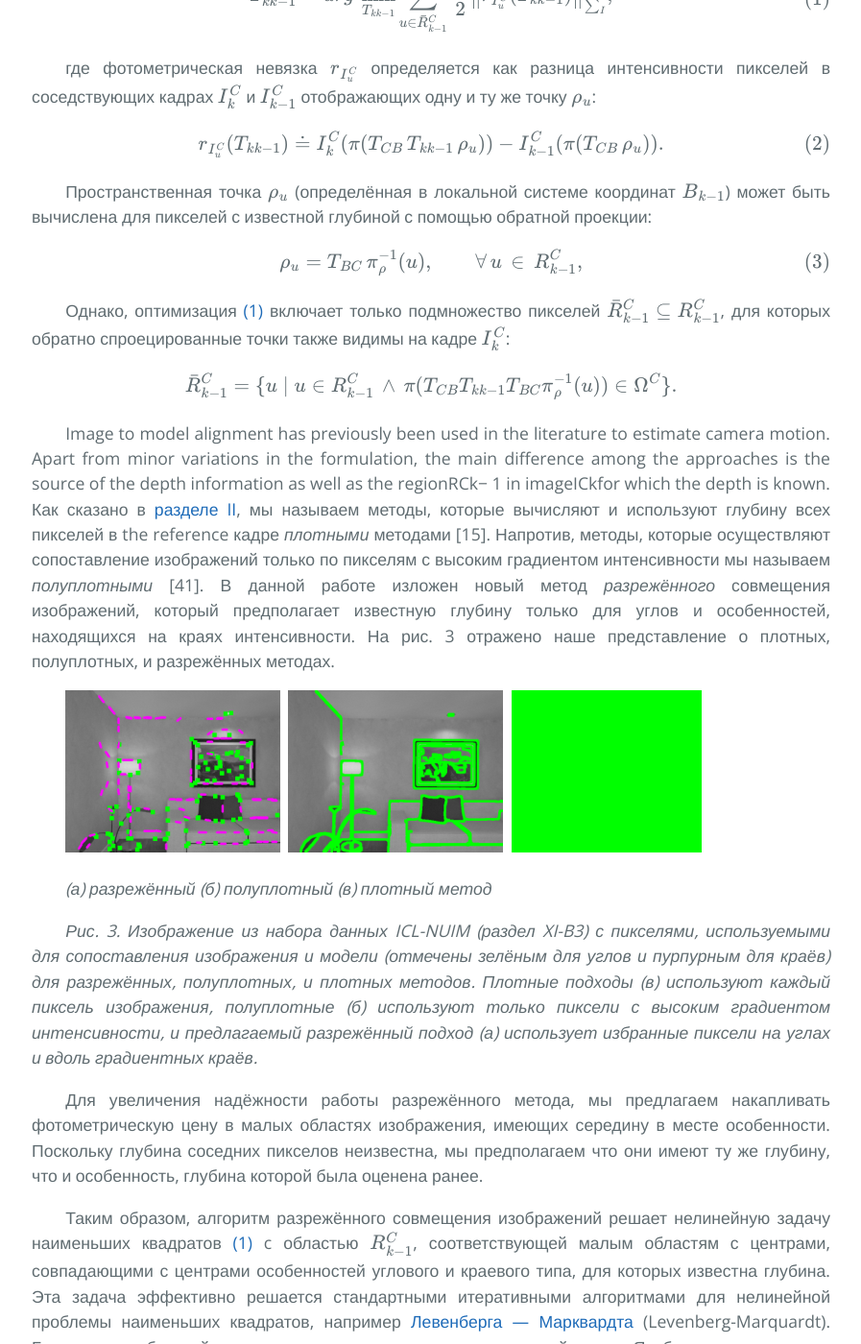
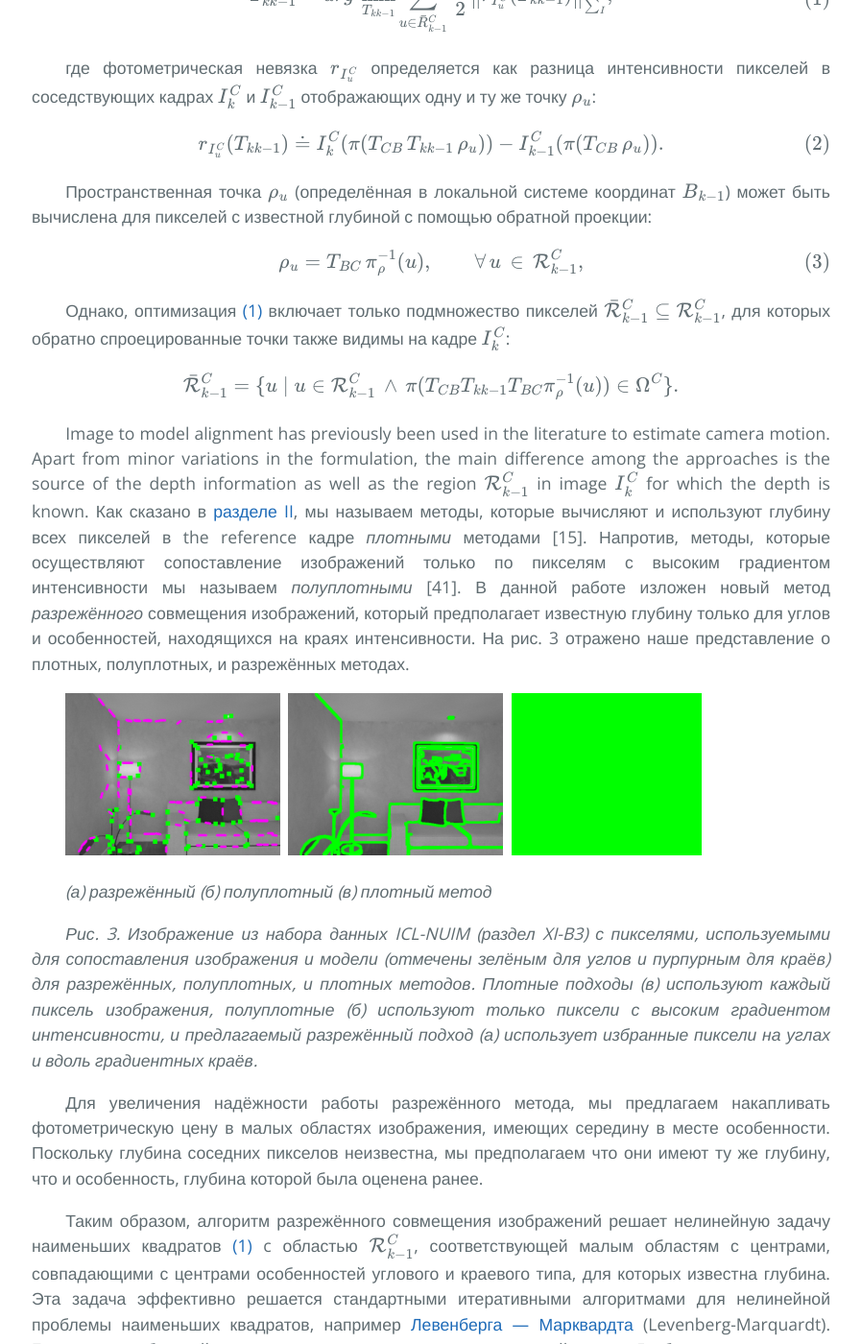
Before and after one commit to i-v-s/slam, a Jekyll site: the page built from svo2.md, in a window 1280 px wide and 1400 px high, scrolled down 8739 px. Shown: the whole window at 96% size, without its empty margins (191-1088 px from the left). Built offline with Jekyll 4.4.1, drawn with Linux system fonts in a browser that asks for light colours; our own code applies the rules of GitHub Pages for plain Markdown files; formulas are drawn with MathJax 3.

Commit message:
Updated svo2.md

```diff
--- a/svo2.md
+++ b/svo2.md
@@ -359,21 +359,21 @@ $$B_{k−1}$$) может быть вычислена для пикселей с
 \begin{equation}
 \rho_{u} = T_{BC} \, \pi_{\rho}^{−1} (u),
 \hspace{20pt}
-\forall \, u \, \in \, R_{k−1}^{C},
+\forall \, u \, \in \, \mathcal{R}_{k−1}^{C},
 \tag{3}
 \end{equation}
 $$</div>
 
 Однако, оптимизация [(1)](#e1) включает только подмножество
-пикселей $$\bar{R}_{k−1}^{C} \subseteq R_{k−1}^{C}$$,
+пикселей $$\bar{\mathcal{R}}_{k−1}^{C} \subseteq \mathcal{R}_{k−1}^{C}$$,
 для которых обратно
 спроецированные точки также видимы на кадре $$I_{k}^{C}$$:
 
 $$
 \begin{equation}
-\bar{R}_{k−1}^{C} = \{
+\bar{\mathcal{R}}_{k−1}^{C} = \{
 u \mid
-u \in R_{k−1}^{C} \, \wedge \,
+u \in \mathcal{R}_{k−1}^{C} \, \wedge \,
 \pi(T_{CB} T_{kk-1} T_{BC}  \pi_{\rho}^{-1}(u))
 \in \Omega^{C}
 \}.
@@ -384,7 +384,7 @@ Image to model alignment has previously been used in
 the literature to estimate camera motion. Apart from minor
 variations in the formulation, the main difference among the
 approaches is the source of the depth information as well as
-the regionRCk− 1 in imageICkfor which the depth is known.
+the region $$\mathcal{R}_{k−1}^{C}$$ in image $$I^{C}_{k}$$ for which the depth is known.
 Как сказано в [разделе II](#ii-Связанные-работы "Связанные работы"),
 мы называем методы, которые вычисляют
 и используют глубину всех пикселей в the reference кадре
@@ -418,7 +418,7 @@ the regionRCk− 1 in imageICkfor which the depth is known.
 глубина которой была оценена ранее.
 
 Таким образом, алгоритм разрежённого совмещения изображений решает нелинейную задачу
-наименьших квадратов [(1)](#e1) c областью $$R_{k−1}^{C}$$, соответствующей
+наименьших квадратов [(1)](#e1) c областью $$\mathcal{R}_{k−1}^{C}$$, соответствующей
 малым областям с центрами, совпадающими с центрами особенностей углового и краевого типа, для
 которых известна глубина. Эта задача эффективно решается
 стандартными итеративными алгоритмами для нелинейной
```
